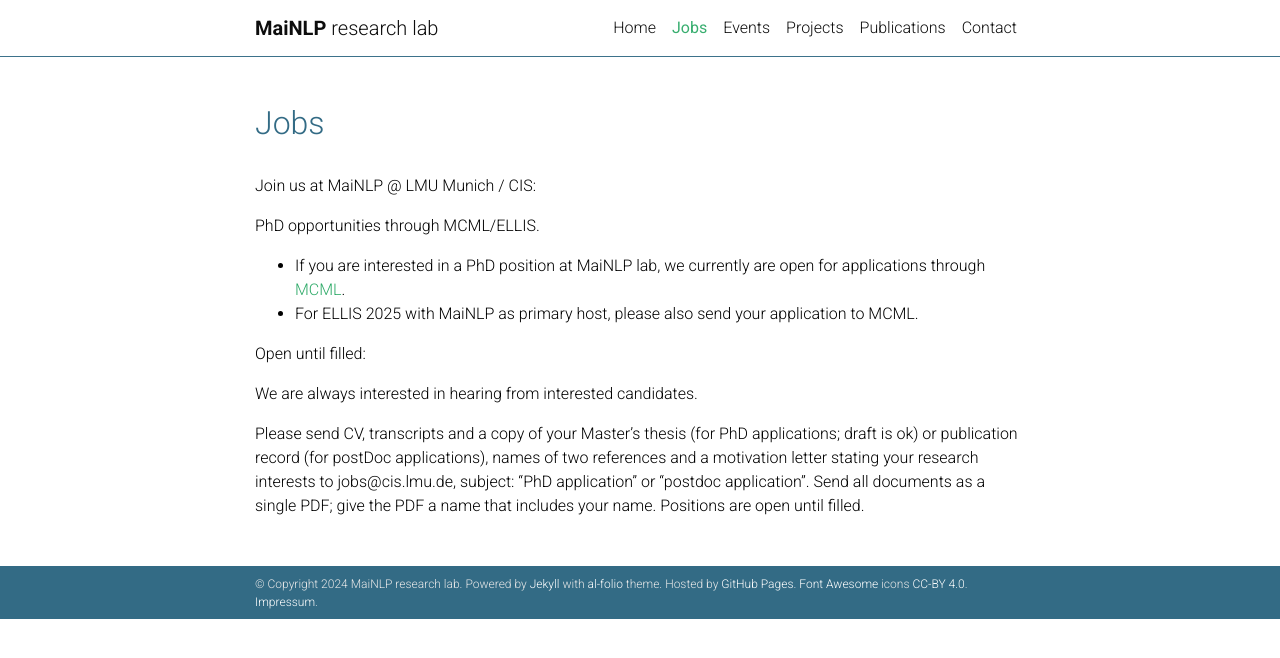
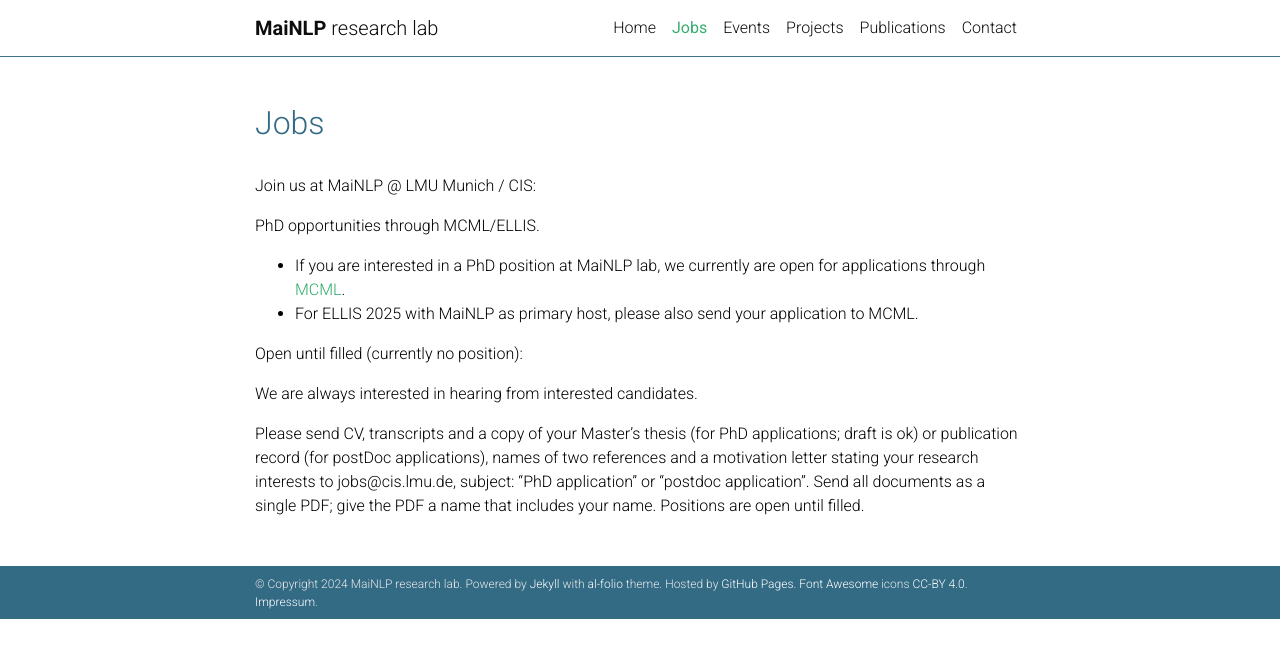
Before and after one commit to mainlp/mainlp.github.io, a Jekyll site: the page built from _pages/jobs.md, in a window 1280 px wide. Shown: the top 658 px of the page. Built offline with Jekyll 4.4.1, drawn with Linux system fonts in a browser that asks for light colours; comment, search, counter and statistics services are not loaded; a style sheet for code colours, icons or effects is not loaded.

Commit message:
Update jobs.md

```diff
--- a/_pages/jobs.md
+++ b/_pages/jobs.md
@@ -14,7 +14,7 @@ PhD opportunities through MCML/ELLIS.
 - For ELLIS 2025 with MaiNLP as primary host, please also send your application to MCML.
 
 
-Open until filled:
+Open until filled (currently no position):
 
 We are always interested in hearing from interested candidates.
 
```
